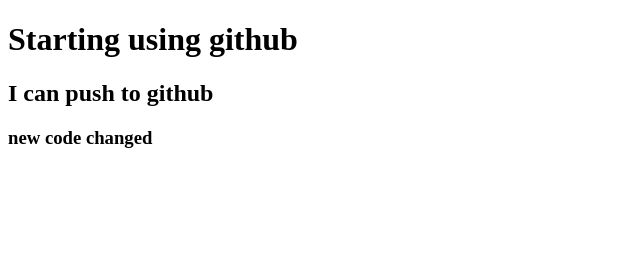
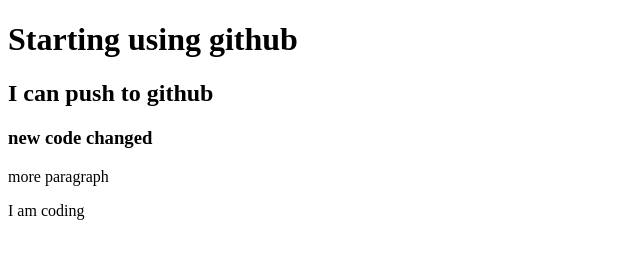
Before and after one commit to nazrultomas/my-second-repo, a plain HTML site: page index.html in a window 1280 px wide. Shown: the whole page, without its empty margins (0-640 px from the left). Drawn offline with Linux system fonts and the light colour scheme.

```diff
--- a/index.html
+++ b/index.html
@@ -10,6 +10,8 @@
     <h1> Starting using github</h1>
     <h2> I can push to github</h2>
     <h3> new code changed </h3>
+    <p> more paragraph</p>
+    <p> I am coding</p>
 
 </body>
 </html>
```
